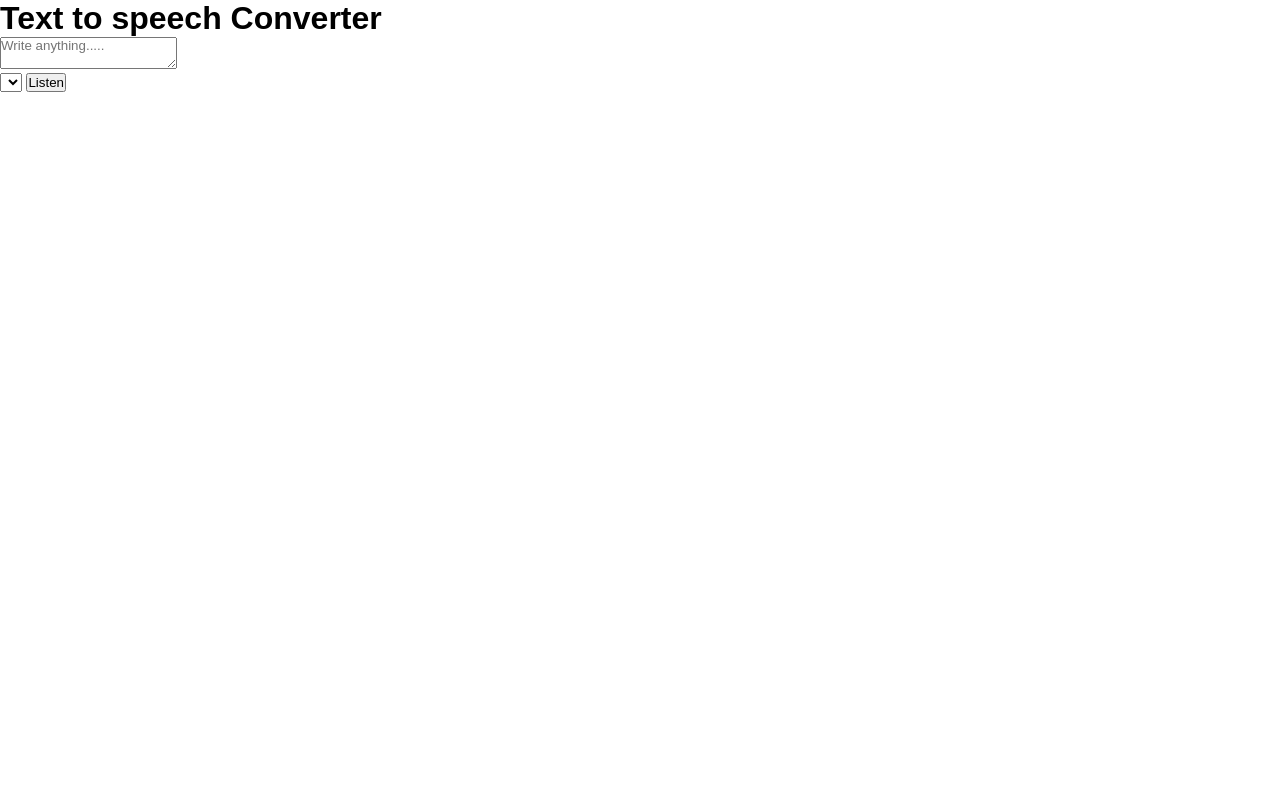
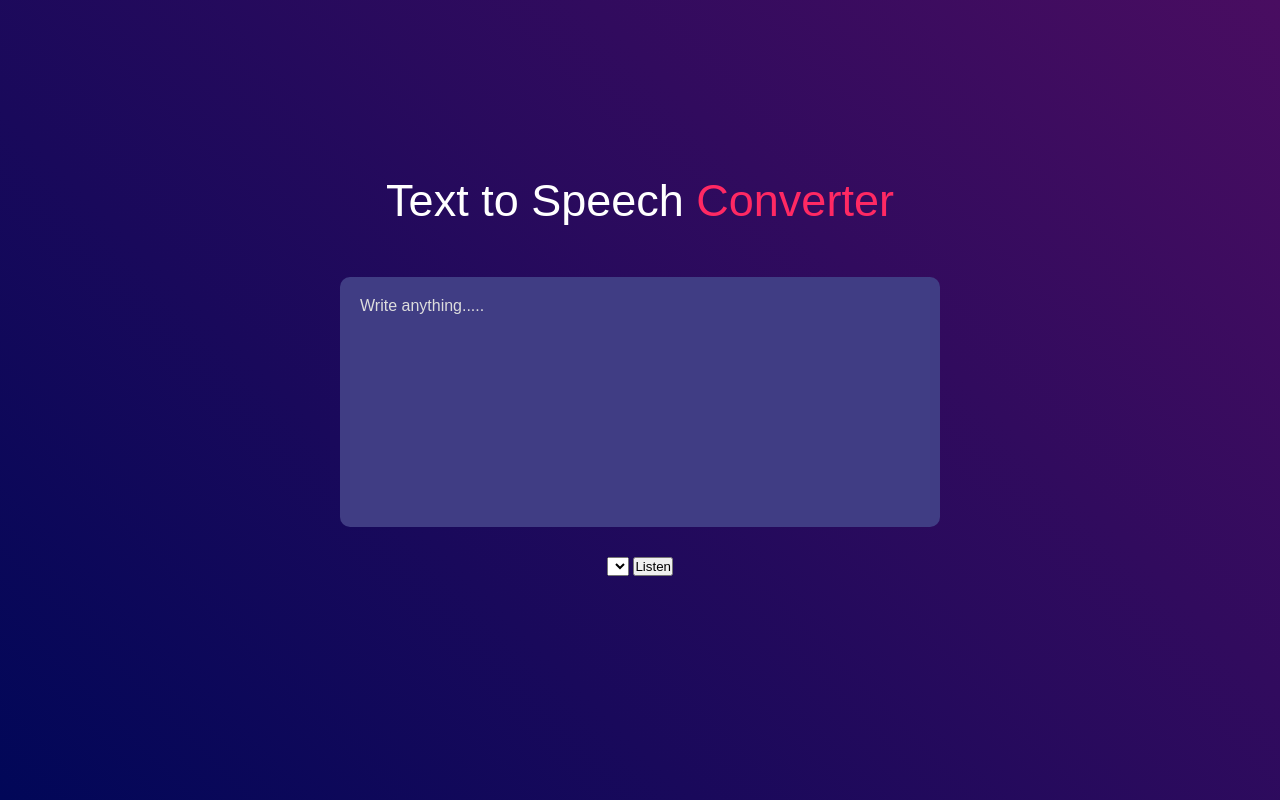
Before and after one commit to MenukaSankalpa/Project-27, a plain HTML site: page index.html in a window 1280 px wide. Drawn offline with Linux system fonts and the light colour scheme.

Commit message:
update hero class in css, html

```diff
--- a/index.html
+++ b/index.html
@@ -8,7 +8,7 @@
 </head>
 <body>
     <div class="hero">
-        <h1>Text to speech Converter</h1>
+        <h1>Text to Speech <span>Converter</span></h1>
         <textarea placeholder="Write anything....."></textarea>
         <div class="row">
             <select name="" id=""></select>
--- a/style.css
+++ b/style.css
@@ -4,3 +4,39 @@
     font-family: 'Poppins', sans-serif;
     box-sizing: border-box;
 }
+.hero{
+    width: 100%;
+    min-height: 100vh;
+    background: linear-gradient(45deg, #010758, #490d61);
+    display: flex;
+    align-items: center;
+    justify-content: center;
+    flex-direction: column;
+    color: #fff;
+}
+.hero h1{
+    font-size: 45px;
+    font-weight: 500;
+    margin-top: -50px;
+    margin-bottom: 50px;
+}
+.hero h1 span{
+    color: #ff2963;
+}
+textarea{
+    width: 600px;
+    height: 250px;
+    background: #403d84;
+    color: #fff;
+    font-size: 15px;
+    border: 0;
+    outline: 0;
+    padding: 20px;
+    border-radius: 10px;
+    resize: none;
+    margin-bottom: 30px;
+}
+textarea::placeholder{
+    font-size: 16px;
+    color: #ddd;
+}
```
